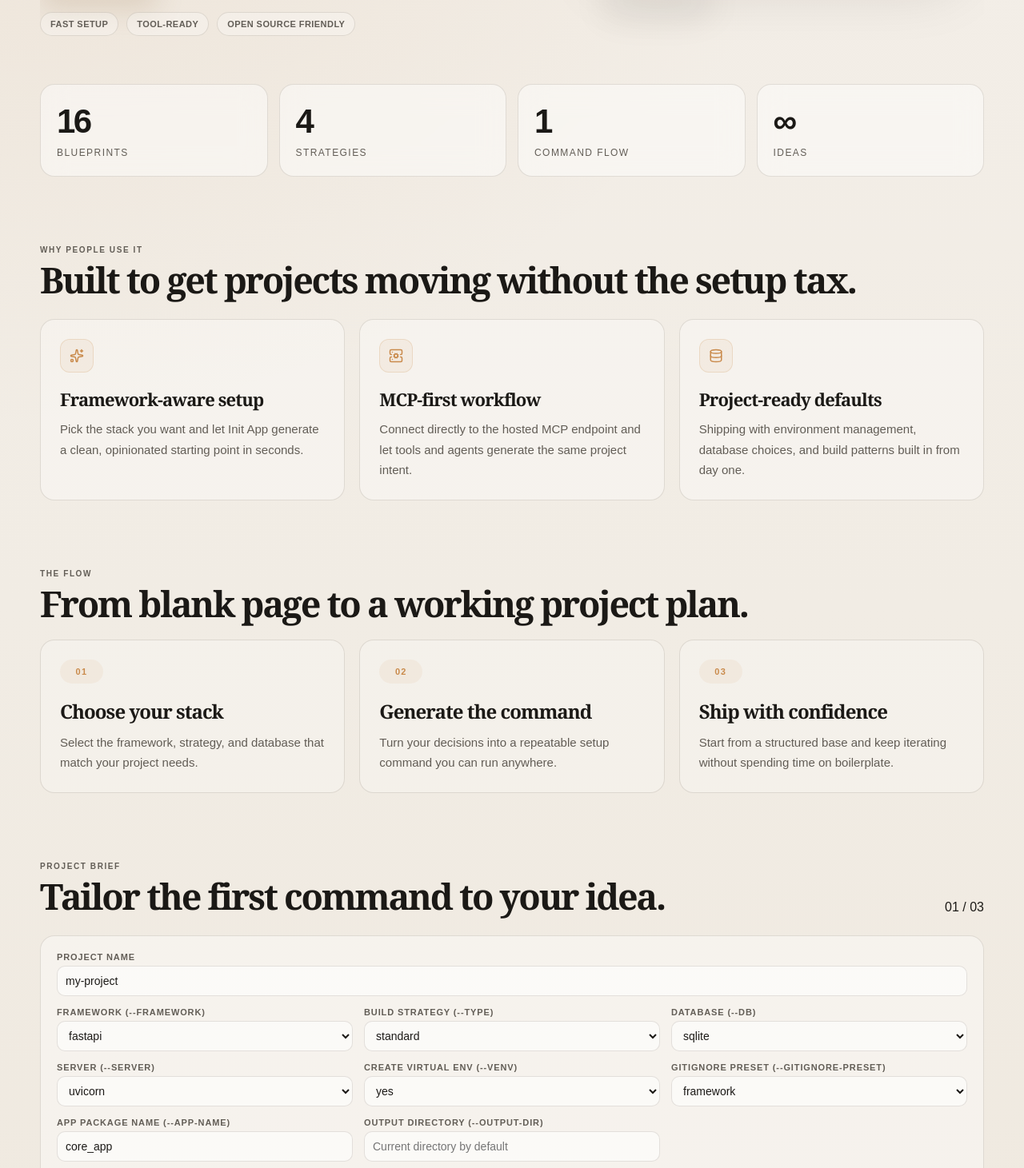
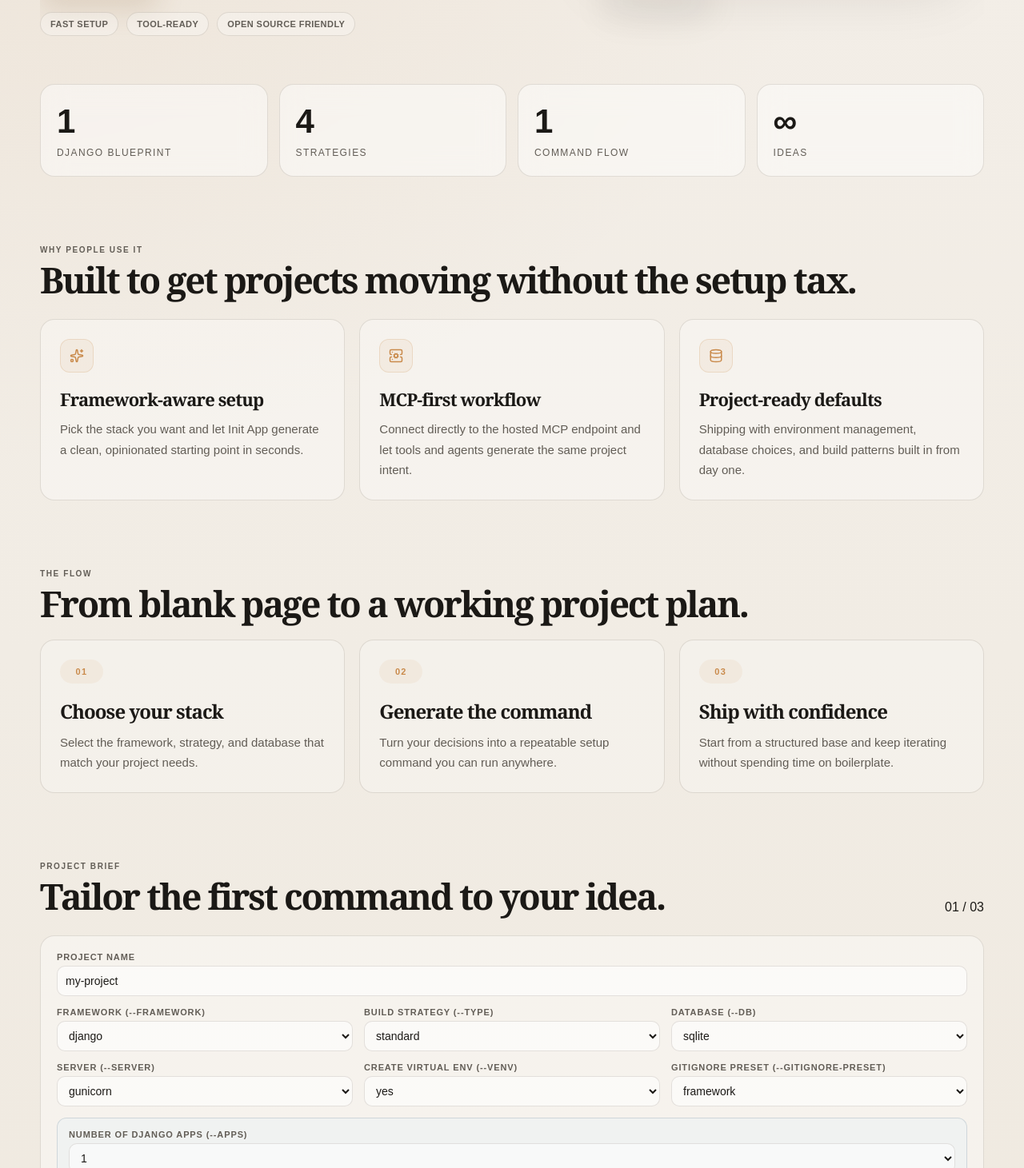
Before and after one commit to TechQuanta/init-app-web, a Next.js app: page / in a window 1280 px wide. Shown: the part 609-2070 px from the top of the page at 80% size. Built offline with nearby package versions, Linux system fonts and the light colour scheme.

Commit message:
fix: align web builder with django support

```diff
--- a/app/page.tsx
+++ b/app/page.tsx
@@ -20,25 +20,12 @@ import {
 
 const MCP_URL = "https://initapp.fastmcp.app/mcp";
 const MCP_INSPECTOR_COMMAND = `npx @modelcontextprotocol/inspector ${MCP_URL}`;
-const frameworks = [
-  "fastapi", "flask", "django", "bottle", "sanic", "falcon", "tornado", "pyramid", "others",
-  "base", "hp_cli", "data_pipeline", "dbt_analytics", "mlops_core", "rag_ai", "mcp",
-];
+const frameworks = ["django"];
 const strategies = ["standard", "production", "auto_config", "custom"];
 const databases = ["sqlite", "postgresql", "mysql", "mongodb", "none"];
 const frameworkServers: Record<string, string[]> = {
-  fastapi: ["uvicorn", "gunicorn"],
   django: ["gunicorn", "waitress", "wsgiref"],
-  flask: ["gunicorn", "waitress", "gevent", "wsgiref", "na"],
-  bottle: ["waitress", "gevent", "wsgiref", "na"],
-  sanic: ["na"],
-  falcon: ["gunicorn", "waitress", "wsgiref"],
-  tornado: ["na"],
-  pyramid: ["waitress", "gunicorn", "wsgiref"],
-  others: ["na"],
 };
-const noServerBlueprints = ["base", "hp_cli", "data_pipeline", "dbt_analytics", "mlops_core", "rag_ai", "mcp"];
-noServerBlueprints.forEach((blueprint) => { frameworkServers[blueprint] = ["na"]; });
 const virtualEnvOptions = ["y", "n"];
 const appCountOptions = Array.from({ length: 10 }, (_, index) => String(index + 1));
 const fileGroups = [
@@ -95,7 +82,7 @@ const steps = [
 ];
 
 const stats = [
-  { value: String(frameworks.length), label: "blueprints" },
+  { value: "1", label: "Django blueprint" },
   { value: "4", label: "strategies" },
   { value: "1", label: "command flow" },
   { value: "∞", label: "ideas" },
@@ -103,13 +90,12 @@ const stats = [
 
 export default function Page() {
   const [projectName, setProjectName] = useState("my-project");
-  const [framework, setFramework] = useState("fastapi");
+  const [framework, setFramework] = useState("django");
   const [strategy, setStrategy] = useState("standard");
   const [database, setDatabase] = useState("sqlite");
   const [server, setServer] = useState("uvicorn");
   const [virtualEnv, setVirtualEnv] = useState("y");
   const [drf, setDrf] = useState(false);
-  const [appName, setAppName] = useState("core_app");
   const [appNames, setAppNames] = useState(["core_app"]);
   const [folders, setFolders] = useState("");
   const [packages, setPackages] = useState("");
@@ -122,9 +108,9 @@ export default function Page() {
   const [copiedInspector, setCopiedInspector] = useState(false);
   const serverOptions = frameworkServers[framework] ?? ["na"];
   const selectedServer = serverOptions.includes(server) ? server : serverOptions[0];
-  const primaryAppName = framework === "django" ? (appNames[0] || "core_app") : (appName || "core_app");
-  const drfFlag = framework === "django" && drf ? " --drf" : "";
-  const gitignoreOptions = framework === "django" ? ["framework", "python", "django", "minimal"] : ["framework", "python", "minimal"];
+  const primaryAppName = appNames[0] || "core_app";
+  const drfFlag = drf ? " --drf" : "";
+  const gitignoreOptions = ["framework", "python", "django", "minimal"];
   const selectedGitignorePreset = gitignoreOptions.includes(gitignorePreset) ? gitignorePreset : "framework";
 
   const command = useMemo(
@@ -141,7 +127,7 @@ export default function Page() {
         "--gitignore-preset", selectedGitignorePreset,
       ];
       if (drfFlag) parts.push(drfFlag.trim());
-      if (framework === "django") parts.push("--apps", ...appNames);
+      parts.push("--apps", ...appNames);
       if (strategy === "custom" && folders.trim()) parts.push("--folders", ...folders.split(",").map((folder) => folder.trim()).filter(Boolean));
       if (strategy === "custom" && packages.trim()) parts.push("--packages", ...packages.split(",").map((folder) => folder.trim()).filter(Boolean));
       if (!createRagContext) parts.push("--no-rag-context");
@@ -153,7 +139,7 @@ export default function Page() {
       });
       return parts.join(" ");
     },
-    [projectName, framework, strategy, database, selectedServer, virtualEnv, appName, appNames, primaryAppName, selectedGitignorePreset, drfFlag, folders, packages, createRagContext, createHere, outputDir, selectedFiles],
+    [projectName, framework, strategy, database, selectedServer, virtualEnv, appNames, primaryAppName, selectedGitignorePreset, drfFlag, folders, packages, createRagContext, createHere, outputDir, selectedFiles],
   );
 
   const copyCommand = async () => {
@@ -299,12 +285,6 @@ export default function Page() {
             <SelectField label="Server (--server)" value={selectedServer} options={serverOptions} onChange={setServer} />
             <SelectField label="Create virtual env (--venv)" value={virtualEnv} options={virtualEnvOptions} onChange={setVirtualEnv} />
             <SelectField label="Gitignore preset (--gitignore-preset)" value={selectedGitignorePreset} options={gitignoreOptions} onChange={setGitignorePreset} />
-            {framework !== "django" ? (
-              <label className="field">
-                <span>App package name (--app-name)</span>
-                <input value={appName} onChange={(event) => setAppName(event.target.value)} placeholder="core_app" />
-              </label>
-            ) : (
             <div className="django-apps field-wide">
               <SelectField
                 label="Number of Django apps (--apps)"
@@ -328,17 +308,14 @@ export default function Page() {
                 ))}
               </div>
             </div>
-            )}
             <label className="field">
               <span>Output directory (--output-dir)</span>
               <input value={outputDir} onChange={(event) => setOutputDir(event.target.value)} placeholder="Current directory by default" disabled={createHere} />
             </label>
-            {framework === "django" && (
             <label className="toggle-field">
               <input type="checkbox" checked={drf} onChange={(event) => setDrf(event.target.checked)} />
               <span>Enable Django REST Framework (--drf)</span>
             </label>
-            )}
             <div className="capability-panel field-wide">
               <div className="capability-heading">
                 <span>Generation capabilities</span>
@@ -519,7 +496,7 @@ function DemoWindow({ variant, label }: { variant: "init" | "choose" | "ship"; l
       <>
         <span className="demo-command">$ init-app my-project</span>
         <span className="demo-line">
-          checking blueprint <b>fastapi</b>
+          checking blueprint <b>django</b>
         </span>
         <span className="demo-line">
           preparing environment <b>uv</b>
@@ -528,7 +505,7 @@ function DemoWindow({ variant, label }: { variant: "init" | "choose" | "ship"; l
     ) : variant === "choose" ? (
       <>
         <span className="demo-command">project brief</span>
-        <span className="demo-chip">fastapi</span>
+        <span className="demo-chip">django</span>
         <span className="demo-chip">production</span>
         <span className="demo-chip">postgresql</span>
       </>
```
Also changed, not shown: app/help/page.tsx (+6 -7 lines). Lines whose indentation alone changed are shown as unchanged.
